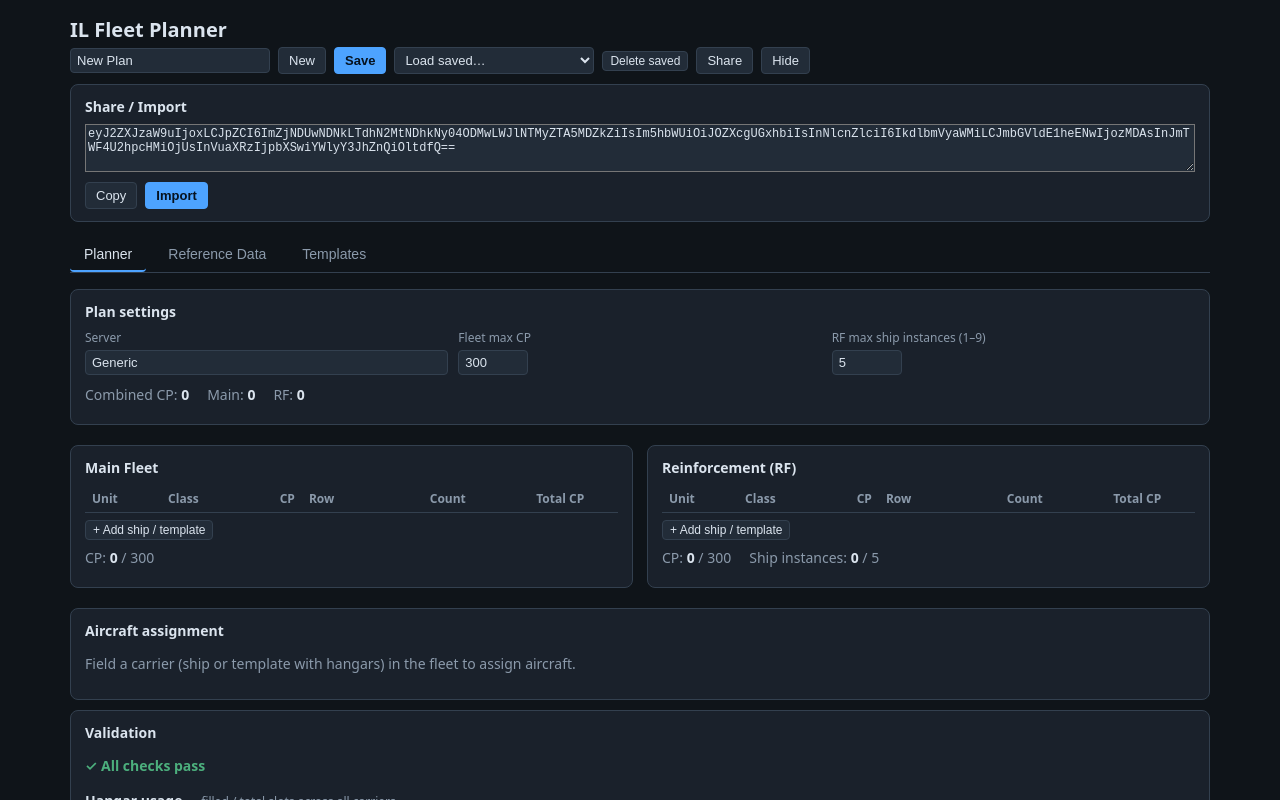
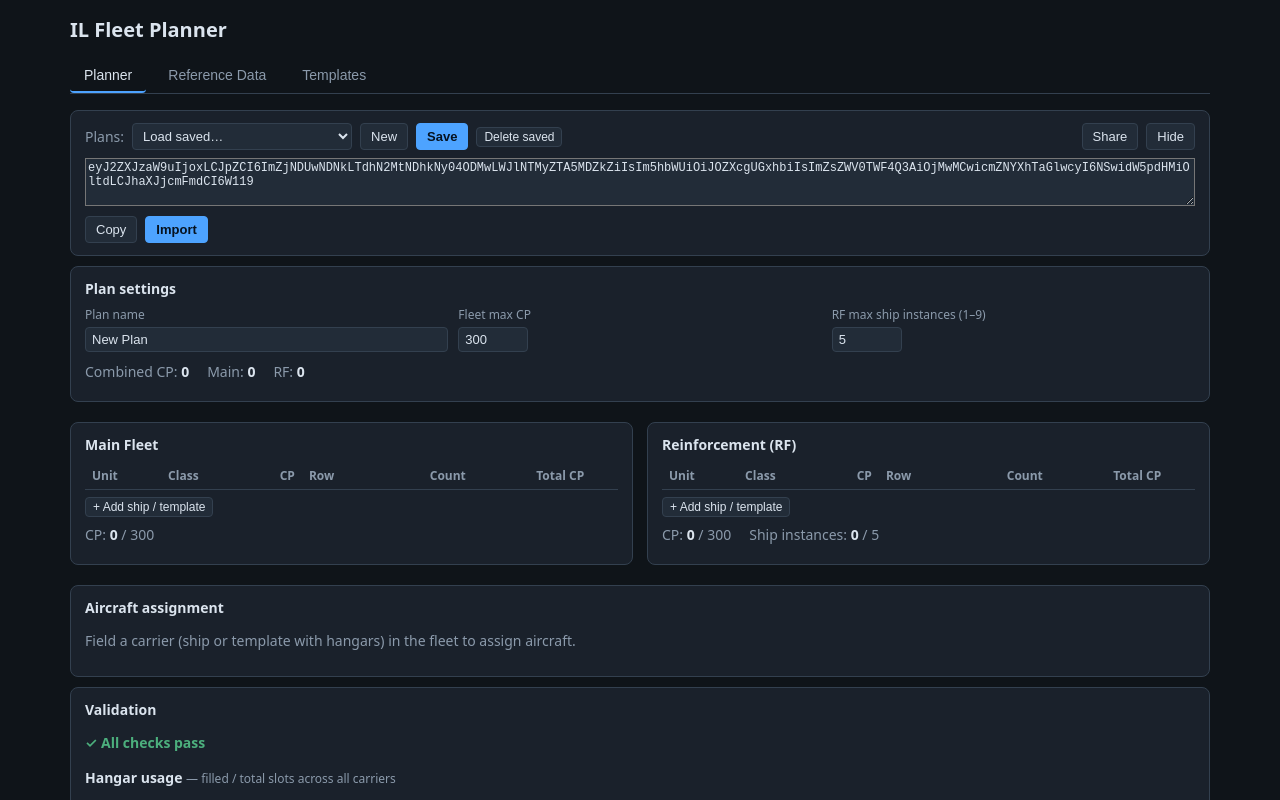
Before and after one commit to hs-ye/IL-fleet-planner, a React (Vite) app: page / in a window 1280 px wide. Both pictures are taken after a click on the button "Share". Shown: the top 800 px of the page. Built offline with nearby package versions, Linux system fonts and the light colour scheme.

Commit message:
Move plan management to Planner tab (PlanBar: load/new/save/delete/share/import), plan name in settings, remove server field; merge user re-exported ships.json (V022 reorder + new 'Somme' corvette)

```diff
--- a/public/reference-data/ships.json
+++ b/public/reference-data/ships.json
@@ -1780,6 +1780,45 @@
     "size": "Medium",
     "notes": null
   },
+    {
+    "key": "Thunderbolt V022:A",
+    "name": "Thunderbolt V022 Anti-Air",
+    "base": "Thunderbolt V022",
+    "variant": "A",
+    "class": "Fighter",
+    "cpCost": 1,
+    "defaultRow": null,
+    "fixedCorvSlots": null,
+    "fixedFighterSlots": null,
+    "size": "Medium",
+    "notes": null
+  },
+  {
+    "key": "Thunderbolt V022:B",
+    "name": "Thunderbolt V022 Special",
+    "base": "Thunderbolt V022",
+    "variant": "B",
+    "class": "Fighter",
+    "cpCost": 1,
+    "defaultRow": null,
+    "fixedCorvSlots": null,
+    "fixedFighterSlots": null,
+    "size": "Medium",
+    "notes": null
+  },
+  {
+    "key": "Thunderbolt V022:C",
+    "name": "Thunderbolt V022 Inteference",
+    "base": "Thunderbolt V022",
+    "variant": "C",
+    "class": "Fighter",
+    "cpCost": 1,
+    "defaultRow": null,
+    "fixedCorvSlots": null,
+    "fixedFighterSlots": null,
+    "size": "Medium",
+    "notes": null
+  },
   {
     "key": "CV-T800:A",
     "name": "CV-T800",
@@ -2080,42 +2119,16 @@
     "notes": null
   },
   {
-    "key": "Thunderbolt V022:A",
-    "name": "Thunderbolt V022 Anti-Air",
-    "base": "Thunderbolt V022",
-    "variant": "A",
-    "class": "Fighter",
-    "cpCost": 1,
-    "defaultRow": null,
-    "fixedCorvSlots": null,
-    "fixedFighterSlots": null,
-    "size": "Medium",
-    "notes": null
-  },
-  {
-    "key": "Thunderbolt V022:B",
-    "name": "Thunderbolt V022 Special",
-    "base": "Thunderbolt V022",
-    "variant": "B",
-    "class": "Fighter",
-    "cpCost": 1,
-    "defaultRow": null,
-    "fixedCorvSlots": null,
-    "fixedFighterSlots": null,
-    "size": "Medium",
-    "notes": null
-  },
-  {
-    "key": "Thunderbolt V022:C",
-    "name": "Thunderbolt V022 Inteference",
-    "base": "Thunderbolt V022",
-    "variant": "C",
-    "class": "Fighter",
-    "cpCost": 1,
-    "defaultRow": null,
-    "fixedCorvSlots": null,
-    "fixedFighterSlots": null,
-    "size": "Medium",
+    "key": "Shadow of the Somme:A",
+    "name": "Somme",
+    "base": "Shadow of the Somme",
+    "variant": "A",
+    "class": "Corvette",
+    "cpCost": 1,
+    "defaultRow": null,
+    "fixedCorvSlots": null,
+    "fixedFighterSlots": null,
+    "size": null,
     "notes": null
   }
 ]
--- a/src/App.tsx
+++ b/src/App.tsx
@@ -1,32 +1,12 @@
 import { useEffect, useMemo, useState } from 'react'
 import type { ReferenceData, FleetPlan, Ship, Module, Template } from './types'
 import { Reference, loadReferenceData } from './reference'
-import {
-  uid,
-  serializePlan,
-  deserializePlan,
-  listSavedPlans,
-  savePlanToStorage,
-  loadPlanFromStorage,
-  deletePlanFromStorage,
-} from './serialize'
+import { newPlan } from './serialize'
 import { loadShips, saveShips, loadModules, saveModules, loadTemplates, saveTemplates } from './storage'
+import PlanBar from './components/PlanBar'
 import Planner from './components/Planner'
 import DataView from './components/DataView'
 import TemplateEditor from './components/TemplateEditor'
-
-function newPlan(): FleetPlan {
-  return {
-    version: 1,
-    id: uid(),
-    name: 'New Plan',
-    server: 'Generic',
-    fleetMaxCp: 300,
-    rfMaxShips: 5,
-    units: [],
-    aircraft: [],
-  }
-}
 
 type Tab = 'planner' | 'data' | 'templates'
 
@@ -35,12 +15,9 @@ export default function App() {
   const [loadError, setLoadError] = useState<string | null>(null)
   const [tab, setTab] = useState<Tab>('planner')
   const [plan, setPlan] = useState<FleetPlan>(() => newPlan())
-  const [saved, setSaved] = useState(() => listSavedPlans())
   const [ships, setShips] = useState<Ship[]>([])
   const [modules, setModules] = useState<Module[]>([])
   const [templates, setTemplates] = useState<Template[]>([])
-  const [shareOpen, setShareOpen] = useState(false)
-  const [shareText, setShareText] = useState('')
 
   const reference = useMemo(
     () => (rawData ? new Reference({ version: 1, generated: '', ships, modules, templates }) : null),
@@ -87,37 +64,6 @@ export default function App() {
   const resetModules = () => { if (rawData) { setModules(rawData.modules); saveModules(rawData.modules) } }
   const resetTemplates = () => { if (rawData) { setTemplates(rawData.templates); saveTemplates(rawData.templates) } }
 
-  const refreshSaved = () => setSaved(listSavedPlans())
-
-  const handleSave = () => {
-    savePlanToStorage(plan)
-    refreshSaved()
-  }
-  const handleLoad = (id: string) => {
-    const p = loadPlanFromStorage(id)
-    if (p) setPlan(p)
-  }
-  const handleNew = () => setPlan(newPlan())
-  const handleDeleteSaved = () => {
-    deletePlanFromStorage(plan.id)
-    refreshSaved()
-  }
-  const handleShare = () => {
-    setShareText(serializePlan(plan))
-    setShareOpen(true)
-  }
-  const handleCopy = () => {
-    if (navigator.clipboard) navigator.clipboard.writeText(shareText)
-  }
-  const handleImport = () => {
-    try {
-      setPlan(deserializePlan(shareText))
-      setShareOpen(false)
-    } catch {
-      alert('Invalid share string.')
-    }
-  }
-
   if (loadError) {
     return (
       <div className="app">
@@ -138,43 +84,6 @@ export default function App() {
   return (
     <div className="app">
       <h1>IL Fleet Planner</h1>
-      <div className="toolbar">
-        <input
-          type="text"
-          value={plan.name}
-          onChange={(e) => setPlan({ ...plan, name: e.target.value })}
-          style={{ maxWidth: 200 }}
-          placeholder="Plan name"
-        />
-        <button onClick={handleNew}>New</button>
-        <button className="primary" onClick={handleSave}>Save</button>
-        <select value="" onChange={(e) => e.target.value && handleLoad(e.target.value)} style={{ maxWidth: 200 }}>
-          <option value="">Load saved…</option>
-          {saved.map((s) => (
-            <option key={s.id} value={s.id}>{s.name}</option>
-          ))}
-        </select>
-        <button className="small danger" onClick={handleDeleteSaved}>Delete saved</button>
-        <button onClick={handleShare}>Share</button>
-        <button onClick={() => setShareOpen(!shareOpen)}>{shareOpen ? 'Hide' : 'Import'}</button>
-      </div>
-
-      {shareOpen && (
-        <div className="panel">
-          <h3>Share / Import</h3>
-          <textarea
-            value={shareText}
-            onChange={(e) => setShareText(e.target.value)}
-            rows={3}
-            placeholder="Paste a share string here to import a plan"
-            style={{ width: '100%', background: 'var(--panel2)', color: 'var(--text)', fontFamily: 'monospace', fontSize: 12 }}
-          />
-          <div className="toolbar" style={{ marginTop: 6 }}>
-            <button onClick={handleCopy}>Copy</button>
-            <button className="primary" onClick={handleImport}>Import</button>
-          </div>
-        </div>
-      )}
 
       <div className="tabs">
         <button className={tab === 'planner' ? 'active' : ''} onClick={() => setTab('planner')}>Planner</button>
@@ -182,7 +91,12 @@ export default function App() {
         <button className={tab === 'templates' ? 'active' : ''} onClick={() => setTab('templates')}>Templates</button>
       </div>
 
-      {tab === 'planner' && <Planner reference={reference} plan={plan} setPlan={setPlan} />}
+      {tab === 'planner' && (
+        <>
+          <PlanBar plan={plan} setPlan={setPlan} />
+          <Planner reference={reference} plan={plan} setPlan={setPlan} />
+        </>
+      )}
       {tab === 'data' && (
         <DataView
           reference={reference}
--- /dev/null
+++ b/src/components/PlanBar.tsx
@@ -0,0 +1,90 @@
+import { useState } from 'react'
+import type { Dispatch, SetStateAction } from 'react'
+import type { FleetPlan } from '../types'
+import {
+  newPlan,
+  listSavedPlans,
+  savePlanToStorage,
+  loadPlanFromStorage,
+  deletePlanFromStorage,
+  serializePlan,
+  deserializePlan,
+} from '../serialize'
+
+interface Props {
+  plan: FleetPlan
+  setPlan: Dispatch<SetStateAction<FleetPlan>>
+}
+
+export default function PlanBar({ plan, setPlan }: Props) {
+  const [saved, setSaved] = useState(() => listSavedPlans())
+  const [shareOpen, setShareOpen] = useState(false)
+  const [shareText, setShareText] = useState('')
+
+  const refreshSaved = () => setSaved(listSavedPlans())
+  const handleSave = () => {
+    savePlanToStorage(plan)
+    refreshSaved()
+  }
+  const handleLoad = (id: string) => {
+    const p = loadPlanFromStorage(id)
+    if (p) setPlan(p)
+  }
+  const handleNew = () => setPlan(newPlan())
+  const handleDelete = () => {
+    deletePlanFromStorage(plan.id)
+    refreshSaved()
+  }
+  const handleShare = () => {
+    setShareText(serializePlan(plan))
+    setShareOpen(true)
+  }
+  const handleCopy = () => {
+    if (navigator.clipboard) navigator.clipboard.writeText(shareText)
+  }
+  const handleImport = () => {
+    try {
+      setPlan(deserializePlan(shareText))
+      setShareOpen(false)
+    } catch {
+      alert('Invalid share string.')
+    }
+  }
+
+  return (
+    <div className="panel">
+      <div className="toolbar">
+        <span className="muted">Plans:</span>
+        <select value="" onChange={(e) => e.target.value && handleLoad(e.target.value)} style={{ maxWidth: 220 }}>
+          <option value="">Load saved…</option>
+          {saved.map((s) => (
+            <option key={s.id} value={s.id}>{s.name}</option>
+          ))}
+        </select>
+        <button onClick={handleNew}>New</button>
+        <button className="primary" onClick={handleSave}>Save</button>
+        <button className="small danger" onClick={handleDelete} disabled={!saved.some((s) => s.id === plan.id)}>
+          Delete saved
+        </button>
+        <span style={{ flexGrow: 1 }} />
+        <button onClick={handleShare}>Share</button>
+        <button onClick={() => setShareOpen(!shareOpen)}>{shareOpen ? 'Hide' : 'Import'}</button>
+      </div>
+      {shareOpen && (
+        <div style={{ marginTop: 8 }}>
+          <textarea
+            value={shareText}
+            onChange={(e) => setShareText(e.target.value)}
+            rows={3}
+            placeholder="Paste a share string here to import a plan"
+            style={{ width: '100%', background: 'var(--panel2)', color: 'var(--text)', fontFamily: 'monospace', fontSize: 12 }}
+          />
+          <div className="toolbar" style={{ marginTop: 6 }}>
+            <button onClick={handleCopy}>Copy</button>
+            <button className="primary" onClick={handleImport}>Import</button>
+          </div>
+        </div>
+      )}
+    </div>
+  )
+}
--- a/src/components/Planner.tsx
+++ b/src/components/Planner.tsx
@@ -214,8 +214,8 @@ export default function Planner({ reference, plan, setPlan }: Props) {
       <div className="panel">
         <h3>Plan settings</h3>
         <div className="config-grid">
-          <label>Server
-            <input type="text" value={plan.server} onChange={(e) => setConfig({ server: e.target.value })} />
+          <label>Plan name
+            <input type="text" value={plan.name} onChange={(e) => setConfig({ name: e.target.value })} />
           </label>
           <label>Fleet max CP
             <input type="number" min={10} step={10} value={plan.fleetMaxCp} onChange={(e) => setConfig({ fleetMaxCp: Number(e.target.value) || 0 })} />
--- a/src/serialize.ts
+++ b/src/serialize.ts
@@ -3,6 +3,18 @@ import type { FleetPlan } from './types'
 export function uid(): string {
   if (typeof crypto !== 'undefined' && 'randomUUID' in crypto) return crypto.randomUUID()
   return Math.random().toString(36).slice(2) + Date.now().toString(36)
+}
+
+export function newPlan(): FleetPlan {
+  return {
+    version: 1,
+    id: uid(),
+    name: 'New Plan',
+    fleetMaxCp: 300,
+    rfMaxShips: 5,
+    units: [],
+    aircraft: [],
+  }
 }
 
 export function serializePlan(plan: FleetPlan): string {
--- a/src/types.ts
+++ b/src/types.ts
@@ -77,7 +77,6 @@ export interface FleetPlan {
   version: number
   id: string
   name: string
-  server: string
   fleetMaxCp: number
   rfMaxShips: number
   units: FleetUnit[]
```
